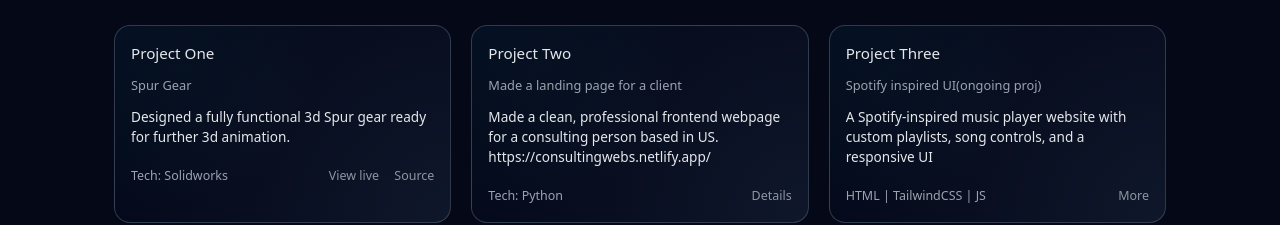
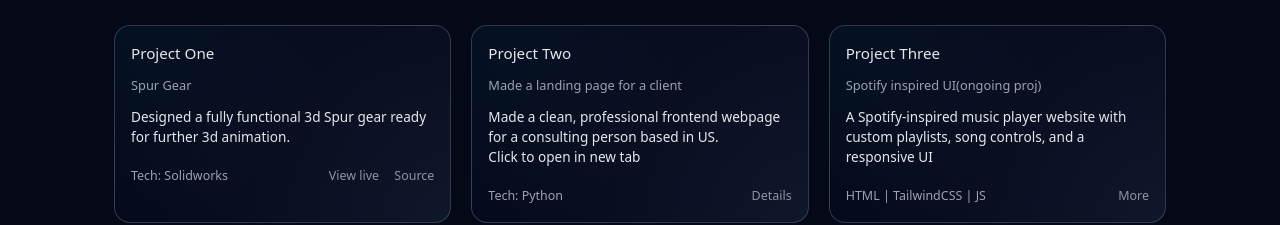
Before and after one commit to abesh12/my-portfolio, a plain HTML site: page index.html in a window 1280 px wide. Shown: the part 1183-1408 px from the top of the page. Drawn offline with Linux system fonts and the light colour scheme.

Commit message:
Update index.html

```diff
--- a/index.html
+++ b/index.html
@@ -158,7 +158,7 @@
 
 
                     <p>Made a clean, professional frontend webpage for a consulting person based in US.<br>
-                    https://consultingwebs.netlify.app/
+                    <a href="https://consultingwebs.netlify.app/" target="_blank">Click to open in new tab</a>
                     </p>
 
                     <div class="project-footer">
```
